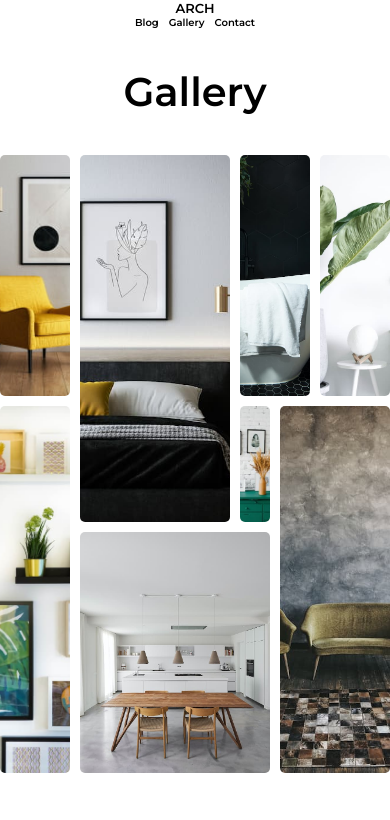
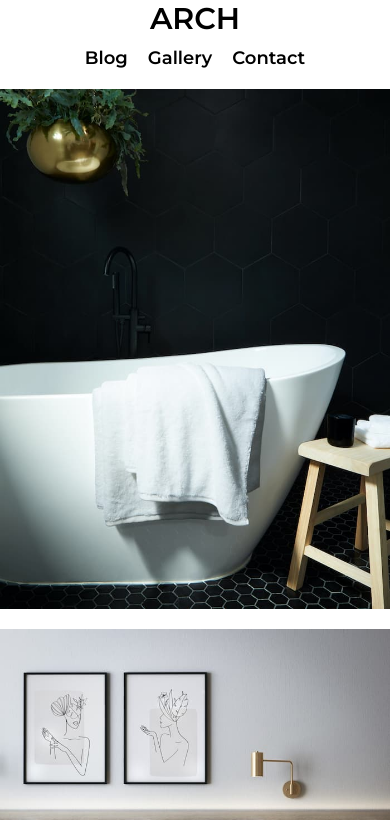
Before and after one commit to matkot11/architect-page, a Gatsby site: page /gallery in a window 390 px wide. Shown: the top 820 px of the page. Built offline with nearby package versions, Linux system fonts and the light colour scheme; Gatsby itself is replaced by a stand-in of ours.

Commit message:
Changed design for mobile devices

```diff
--- a/src/assets/styles/gallery-styles.js
+++ b/src/assets/styles/gallery-styles.js
@@ -2,17 +2,18 @@ import styled, { css } from 'styled-components';
 import Image from 'gatsby-image';
 
 export const StyledWrapper = styled.div`
-  display: grid;
-  grid-template-columns: repeat(10, 1fr);
-  grid-template-rows: repeat(6, 1fr);
-  grid-gap: 1rem;
-  height: calc(100vh - 10rem);
+  /* display: grid; */
+  /* grid-template-columns: repeat(10, 1fr); */
+  /* grid-template-rows: repeat(6, 1fr); */
+  /* grid-gap: 1rem; */
+  /* height: calc(100vh - 10rem); */
 `;
 
 export const StyledImage = styled(Image)`
-  border-radius: 5px;
+  margin-top: 2rem;
+  /* border-radius: 5px; */
 
-  ${({ name }) => {
+  /* ${({ name }) => {
     switch (name) {
       case 'chair':
         return css`
@@ -49,13 +50,5 @@ export const StyledImage = styled(Image)`
       default:
         return null;
     }
-  }}
+  }} */
 `;
-
-export const StyledTitle = styled.h2`
-  grid-area: 1 / 1 / 2 / -1;
-  justify-self: center;
-  align-self: center;
-  margin-top: 1rem;
-  font-size: ${({ theme }) => theme.fontSize.xl};
-`;
--- a/src/assets/styles/mainTheme.js
+++ b/src/assets/styles/mainTheme.js
@@ -8,7 +8,7 @@ const theme = {
     xl: '4rem',
     l: '3rem',
     m: '2rem',
-    s: '1rem',
+    s: '1.8rem',
   },
   size: {
     xxl: '60rem',
--- a/src/components/articlePreview/ArticlePreview-styles.js
+++ b/src/components/articlePreview/ArticlePreview-styles.js
@@ -3,6 +3,7 @@ import { Link } from 'gatsby';
 import Image from 'gatsby-image';
 
 export const PreviewWrapper = styled(Link)`
+  margin-top: 5rem;
   display: block;
   position: relative;
   width: 50rem;
--- a/src/components/navbar/Navbar-styles.js
+++ b/src/components/navbar/Navbar-styles.js
@@ -15,12 +15,11 @@ export const StyledInnerWrapper = styled.nav`
 `;
 
 export const StyledTitle = styled.h1`
-  /* font-size: ${({ theme }) => theme.fontSize.m}; */
-  font-size: 1.3rem;
-  /* margin-right: 2rem; */
+  font-size: ${({ theme }) => theme.fontSize.l};
+  margin-bottom: 1rem;
 `;
 
 export const StyledLink = styled.h2`
   font-size: ${({ theme }) => theme.fontSize.s};
-  margin: 0 0.5rem;
+  margin: 0 1rem;
 `;
--- a/src/pages/gallery.js
+++ b/src/pages/gallery.js
@@ -1,14 +1,9 @@
 import { graphql } from 'gatsby';
 import React from 'react';
-import {
-  StyledImage,
-  StyledTitle,
-  StyledWrapper,
-} from '../assets/styles/gallery-styles';
+import { StyledImage, StyledWrapper } from '../assets/styles/gallery-styles';
 
 const Gallery = ({ data }) => (
   <StyledWrapper>
-    <StyledTitle>Gallery</StyledTitle>
     {data.allFile.nodes.map((item) => (
       <StyledImage
         fluid={item.childImageSharp.fluid}
```
Also changed, not shown: src/assets/styles/blog-styles.js (+8 -9 lines), src/assets/styles/contact-styles.js (+11 -14 lines), src/assets/styles/index-styles.js (+6 -6 lines).
